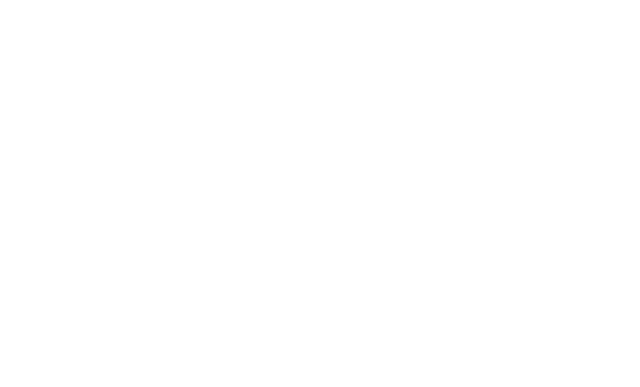
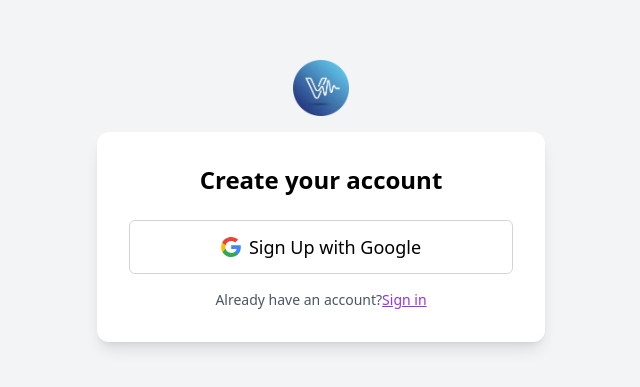
Before and after one commit to manankasturia/voluble, a React (Create React App) app in the folder frontend/: page /signup in a window 1280 px wide. Before the commit this address had no page. Shown: the part 199-586 px from the top of the page, without its empty margins (319-959 px from the left). Built offline with nearby package versions, Linux system fonts and the light colour scheme; no server answers.

Commit message:
signup and signin routes

```diff
--- a/frontend/src/components/App.js
+++ b/frontend/src/components/App.js
@@ -5,7 +5,8 @@ import Landing from "./Landing/Landing.js";
 import UseCases from "./UseCases/UseCases.js";
 import Pricing from "./Pricing/Pricing.js";
 import About from "./About/About.js";
-import Login from "./Login/Login.js";
+import SignUp from "./Auth/SignUp.js";
+import SignIn from "./Auth/SignIn.js";
 
 const App = () => {
   return (
@@ -15,7 +16,8 @@ const App = () => {
         <Route path="/usecases" element={<UseCases />} />
         <Route path="/pricing" element={<Pricing />} />
         <Route path="/about" element={<About />} />
-        <Route path="/login" element={<Login />} />
+        <Route path="/signup" element={<SignUp />} />
+        <Route path="/signin" element={<SignIn />} />
       </Routes>
     </Router>
   );
--- /dev/null
+++ b/frontend/src/components/Auth/SignIn.js
@@ -0,0 +1,68 @@
+import React from "react";
+import { useNavigate } from "react-router-dom";
+import { useAuth } from "../../context/AuthContext";
+import iconSrc from "../../assets/voluble_icon.png";
+
+const SignIn = () => {
+  const { signInWithGoogle } = useAuth();
+  const navigate = useNavigate();
+
+  const handleSignIn = async () => {
+    try {
+      await signInWithGoogle();
+      console.log("Sign-in successful");
+      navigate("/");
+    } catch (error) {
+      console.error("Sign-in failed:", error);
+    }
+  };
+
+  return (
+    <div className="min-h-screen flex flex-col justify-center items-center bg-gray-100">
+      <img src={iconSrc} alt="Voluble Icon" className="w-14 h-14 mb-4" />
+      <div className="bg-white p-8 rounded-xl shadow-lg w-full max-w-md">
+        <h1 className="text-2xl font-bold mb-6 text-center">
+          Sign In to Voluble
+        </h1>
+        <button
+          onClick={handleSignIn}
+          className="w-full py-3 rounded-md bg-white text-gray-800 font-medium text-lg border border-gray-300 hover:border-gray-900 flex justify-center items-center space-x-2"
+        >
+          <svg
+            className="w-5 h-5 mr-2"
+            viewBox="0 0 533.5 544.3"
+            xmlns="http://www.w3.org/2000/svg"
+            aria-hidden="true"
+            focusable="false"
+          >
+            <path
+              fill="#4285F4"
+              d="M533.5 278.4c0-18.6-1.7-37-5.2-54.8H272.1v103.8h146.9c-6.3 34-25.4 62.7-54.1 81.9v68.1h87.4c51.2-47.2 81.2-116.9 81.2-198.9z"
+            />
+            <path
+              fill="#34A853"
+              d="M272.1 544.3c73.4 0 135.1-24.3 180.1-66.8l-87.4-68.1c-24.3 16.3-55.4 25.9-92.7 25.9-71.1 0-131.4-47.9-153.1-112.3H28.1v70.5c45.5 90.3 138.5 150.8 244 150.8z"
+            />
+            <path
+              fill="#FBBC05"
+              d="M119 322.9c-10.2-30.3-10.2-63.2 0-93.5V158.9H28.1c-40.8 81.6-40.8 178.4 0 260l90.9-96z"
+            />
+            <path
+              fill="#EA4335"
+              d="M272.1 106.3c39.9-.6 78.1 13.8 107.4 40.2l80.2-80.2C407 24.8 345.3.5 272.1.5 166.6.5 73.6 61 28.1 151.3l90.9 70.5c21.7-64.4 82-115.5 153.1-115.5z"
+            />
+          </svg>
+          Sign in with Google
+        </button>
+        <p className="mt-4 text-sm text-gray-600 flex justify-center items-center">
+          Don't have an account?{" "}
+          <a href="/signup" className="text-purple-600 underline">
+            Sign up
+          </a>
+        </p>
+      </div>
+    </div>
+  );
+};
+
+export default SignIn;
--- /dev/null
+++ b/frontend/src/components/Auth/SignUp.js
@@ -0,0 +1,68 @@
+import React from "react";
+import { useNavigate } from "react-router-dom";
+import { useAuth } from "../../context/AuthContext";
+import iconSrc from "../../assets/voluble_icon.png";
+
+const SignUp = () => {
+  const { signInWithGoogle } = useAuth();
+  const navigate = useNavigate();
+
+  const handleSignUp = async () => {
+    try {
+      await signInWithGoogle();
+      console.log("Sign-up successful");
+      navigate("/");
+    } catch (error) {
+      console.error("Sign-up failed:", error);
+    }
+  };
+
+  return (
+    <div className="min-h-screen flex flex-col justify-center items-center bg-gray-100">
+      <img src={iconSrc} alt="Voluble Icon" className="w-14 h-14 mb-4" />
+      <div className="bg-white p-8 rounded-xl shadow-lg w-full max-w-md">
+        <h1 className="text-2xl font-bold mb-6 text-center">
+          Create your account
+        </h1>
+        <button
+          onClick={handleSignUp}
+          className="w-full py-3 rounded-md bg-white text-lg font-medium border-gray-300 border hover:border-gray-900 flex justify-center items-center space-x-2"
+        >
+          <svg
+            className="w-5 h-5 mr-2"
+            viewBox="0 0 533.5 544.3"
+            xmlns="http://www.w3.org/2000/svg"
+            aria-hidden="true"
+            focusable="false"
+          >
+            <path
+              fill="#4285F4"
+              d="M533.5 278.4c0-18.6-1.7-37-5.2-54.8H272.1v103.8h146.9c-6.3 34-25.4 62.7-54.1 81.9v68.1h87.4c51.2-47.2 81.2-116.9 81.2-198.9z"
+            />
+            <path
+              fill="#34A853"
+              d="M272.1 544.3c73.4 0 135.1-24.3 180.1-66.8l-87.4-68.1c-24.3 16.3-55.4 25.9-92.7 25.9-71.1 0-131.4-47.9-153.1-112.3H28.1v70.5c45.5 90.3 138.5 150.8 244 150.8z"
+            />
+            <path
+              fill="#FBBC05"
+              d="M119 322.9c-10.2-30.3-10.2-63.2 0-93.5V158.9H28.1c-40.8 81.6-40.8 178.4 0 260l90.9-96z"
+            />
+            <path
+              fill="#EA4335"
+              d="M272.1 106.3c39.9-.6 78.1 13.8 107.4 40.2l80.2-80.2C407 24.8 345.3.5 272.1.5 166.6.5 73.6 61 28.1 151.3l90.9 70.5c21.7-64.4 82-115.5 153.1-115.5z"
+            />
+          </svg>
+          Sign Up with Google
+        </button>
+        <p className="mt-4 text-sm text-gray-600 flex justify-center items-center">
+          Already have an account?{" "}
+          <a href="/signin" className="text-purple-600 underline">
+            Sign in
+          </a>
+        </p>
+      </div>
+    </div>
+  );
+};
+
+export default SignUp;
--- a/frontend/src/components/Landing/Left.js
+++ b/frontend/src/components/Landing/Left.js
@@ -1,7 +1,10 @@
 import React from "react";
 import { RotateWords } from "../templates/rotate-words.js";
+import { useNavigate } from "react-router-dom";
 
 const Left = () => {
+  const navigate = useNavigate();
+
   return (
     <div className=" h-full w-[60%] flex flex-col justify-center items-center pl-12">
       <h1 className="text-black text-8xl font-bold">
@@ -16,6 +19,7 @@ const Left = () => {
       </p>
 
       <button
+        onClick={() => navigate("/signup")}
         className="self-start bg-blue-500 w-[300px] text-white px-3 py-3 my-10 rounded-lg font-bold text-lg flex justify-center items-center
     hover:bg-indigo-600 hover:text-white transition duration-300 text-2xl"
       >
--- a/frontend/src/components/Login/Login.js
+++ /dev/null
@@ -1,29 +0,0 @@
-import React from "react";
-import { auth, provider, signInWithPopup } from "../../lib/firebase";
-
-const Login = () => {
-  const handleLogin = async () => {
-    try {
-      const result = await signInWithPopup(auth, provider);
-      const user = result.user;
-      console.log("User Info:", user);
-      const idToken = await user.getIdToken();
-      console.log("ID Token:", idToken);
-
-      await fetch("http://localhost:3000/api/login", {
-        method: "POST",
-        headers: {
-          "Content-Type": "application/json",
-        },
-        body: JSON.stringify({ idToken }),
-      });
-      console.log("Login successful");
-    } catch (error) {
-      console.error("Login failed:", error);
-    }
-  };
-
-  return <button onClick={handleLogin}>Login</button>;
-};
-
-export default Login;
--- a/frontend/src/components/Navbar/Right.js
+++ b/frontend/src/components/Navbar/Right.js
@@ -1,11 +1,19 @@
 import React from "react";
-import Login from "../Login/Login.js";
+import { useNavigate } from "react-router-dom";
 
 const Right = () => {
+  const navigate = useNavigate();
+
   return (
     <div className="flex items-center space-x-4">
-      <Login />
+      <a
+        href="/signin"
+        className="text-md font-medium hover:text-purple-600 mr-4"
+      >
+        Login
+      </a>
       <button
+        onClick={() => navigate("/signup")}
         className="w-40 px-3 py-3 my-4 rounded-lg font-bold bg-blue-300 text-blue-700 text-lg
         hover:bg-blue-600 hover:text-white transition duration-300
 
--- /dev/null
+++ b/frontend/src/context/AuthContext.jsx
@@ -0,0 +1,53 @@
+import React, { createContext, useState, useEffect, useContext } from "react";
+import {
+  auth,
+  provider,
+  signInWithPopup,
+  onAuthStateChanged,
+  signOut,
+} from "../lib/firebase";
+
+const AuthContext = createContext(null);
+
+export const AuthProvider = ({ children }) => {
+  const [user, setUser] = useState(null);
+  const [initializing, setInitializing] = useState(true);
+
+  useEffect(() => {
+    const unsubscribe = onAuthStateChanged(auth, (currentUser) => {
+      setUser(currentUser);
+      if (initializing) {
+        setInitializing(false);
+      }
+    });
+    return unsubscribe;
+  }, []);
+
+  const signInWithGoogle = async () => {
+    try {
+      const result = await signInWithPopup(auth, provider);
+      setUser(result.user);
+    } catch (error) {
+      console.error("Error during sign-in:", error);
+    }
+  };
+
+  const signOutUser = async () => {
+    try {
+      await signOut(auth);
+      setUser(null);
+    } catch (error) {
+      console.error("Error during sign-out:", error);
+    }
+  };
+
+  return (
+    <AuthContext.Provider
+      value={{ user, initializing, signInWithGoogle, signOutUser }}
+    >
+      {children}
+    </AuthContext.Provider>
+  );
+};
+
+export const useAuth = () => React.useContext(AuthContext);
--- a/frontend/src/index.js
+++ b/frontend/src/index.js
@@ -1,12 +1,14 @@
-import React from 'react';
-import ReactDOM from 'react-dom/client';
-import './index.css';
-import App from './components/App';
+import React from "react";
+import ReactDOM from "react-dom/client";
+import "./index.css";
+import App from "./components/App";
+import { AuthProvider } from "./context/AuthContext.jsx";
 
-
-const root = ReactDOM.createRoot(document.getElementById('root'));
+const root = ReactDOM.createRoot(document.getElementById("root"));
 root.render(
   <React.StrictMode>
-    <App />
+    <AuthProvider>
+      <App />
+    </AuthProvider>
   </React.StrictMode>
 );
--- a/frontend/src/lib/firebase.js
+++ b/frontend/src/lib/firebase.js
@@ -7,6 +7,7 @@ import {
   GoogleAuthProvider,
   signInWithPopup,
   signOut,
+  onAuthStateChanged,
 } from "firebase/auth";
 
 // Your web app's Firebase configuration
@@ -24,4 +25,4 @@ const app = initializeApp(firebaseConfig);
 const auth = getAuth(app);
 const provider = new GoogleAuthProvider();
 
-export { auth, provider, signInWithPopup, signOut };
+export { auth, provider, signInWithPopup, onAuthStateChanged, signOut };
```
